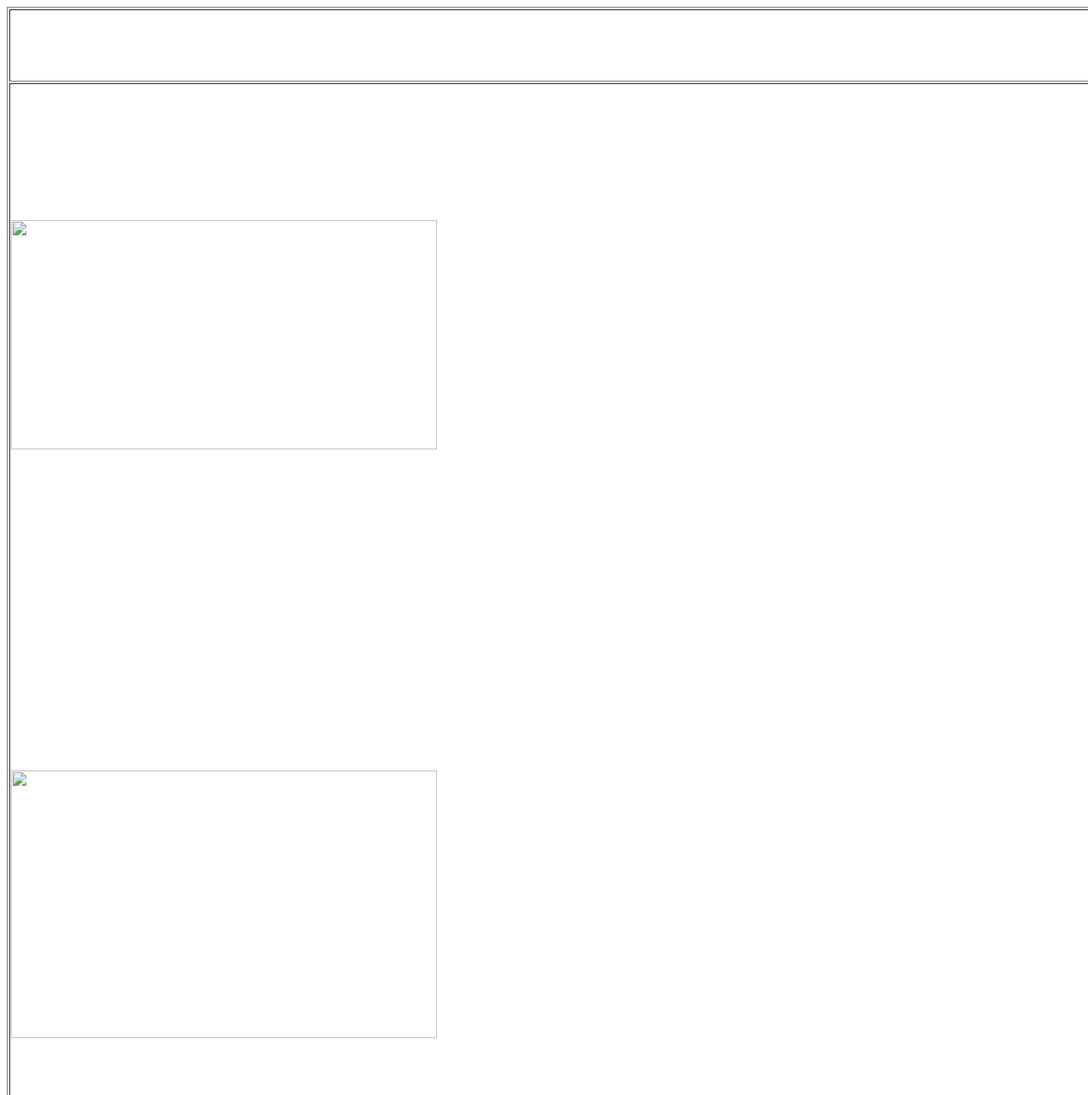
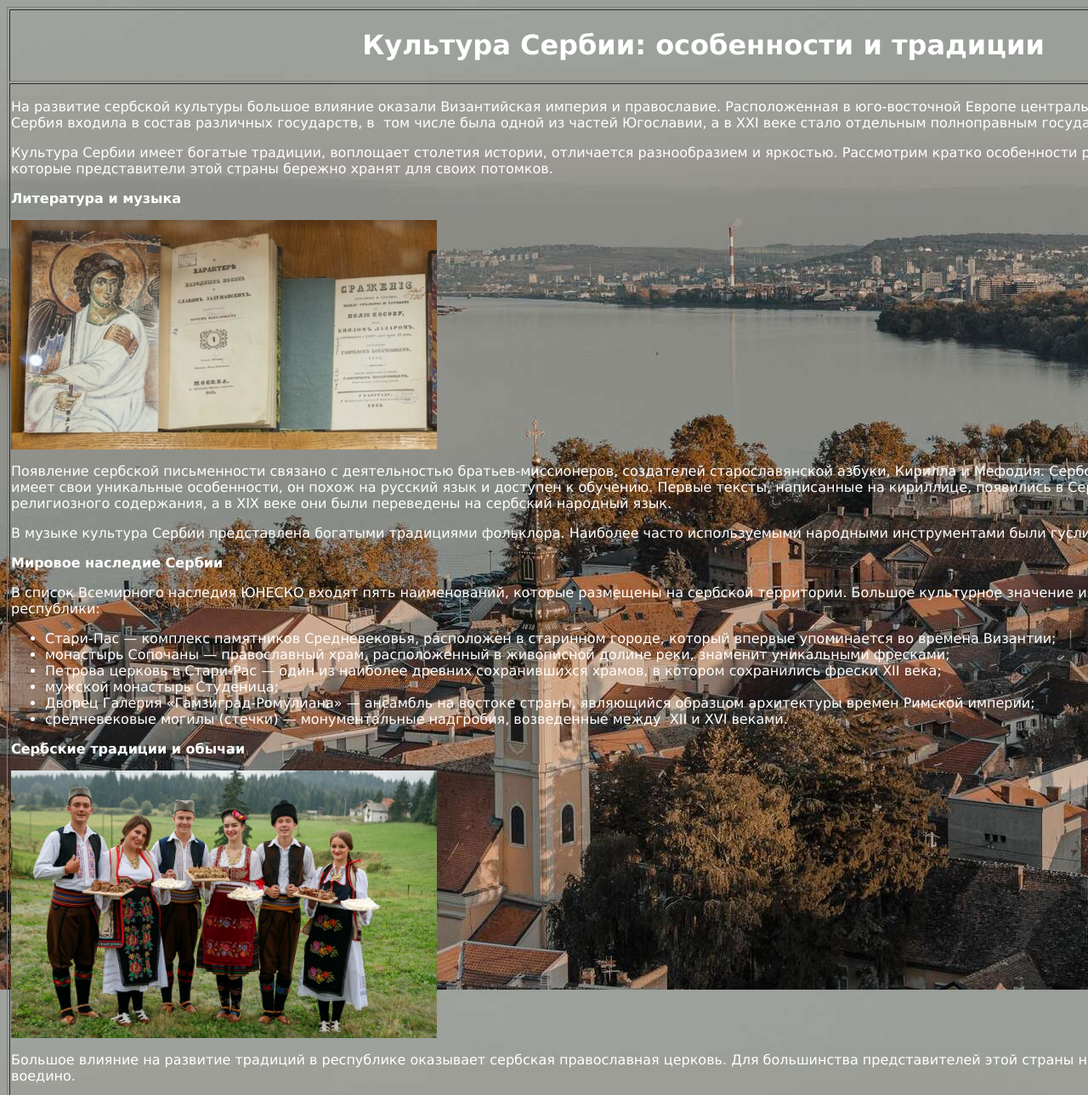
Before and after one commit to lissbern/lab8, a plain HTML site: page index.html in a window 1280 px wide. Shown: the top 1289 px of the page at 85% size. Drawn offline with Linux system fonts and the light colour scheme.

Commit message:
Update index.html

```diff
--- a/index.html
+++ b/index.html
@@ -11,7 +11,7 @@
 .заголовок {
 }
 body {
-	background-image: url(images/22387406_0_52_3073_1780_2072x0_60_0_0_992b1b880f62fd624f1d5876f6b456f6.jpg);
+	background-image: url(22387406_0_52_3073_1780_2072x0_60_0_0_992b1b880f62fd624f1d5876f6b456f6.jpg);
 	background-repeat: repeat;
 }
 .Оснтекст {
@@ -34,7 +34,7 @@ body {
     <td height="2108" valign="top" class="Оснтекст"><p>На развитие сербской культуры большое влияние оказали Византийская империя и православие. Расположенная в юго-восточной Европе центральной части Балканского полуострова, Сербия входила в состав различных государств, в  том числе была одной из частей Югославии, а в XXI веке стало отдельным полноправным государством.</p>
     <p>Культура Сербии имеет богатые традиции, воплощает столетия истории, отличается разнообразием и яркостью. Рассмотрим кратко особенности развития культуры и сербских традиций, которые представители этой страны бережно хранят для своих потомков.</p>
     <p class="заголовки2">Литература и музыка</p>
-    <p class="заголовки2"><img src="images/aRND5Tgw9gA.jpg" width="501" height="270" /></p>
+    <p class="заголовки2"><img src="aRND5Tgw9gA.jpg" width="501" height="270" /></p>
     <p>Появление сербской письменности связано с деятельностью братьев-миссионеров, создателей старославянской азбуки, Кирилла и Мефодия. Сербский язык относится к славянской группе, имеет свои уникальные особенности, он похож на русский язык и доступен к обучению. Первые тексты, написанные на кириллице, появились в Сербии в XII веке. Это были книги религиозного содержания, а в XIX веке они были переведены на сербский народный язык.</p>
     <p>В музыке культура Сербии представлена богатыми традициями фольклора. Наиболее часто используемыми народными инструментами были гусли, дудка, домбра, волынка, скрипка.</p>
     <p class="заголовки2">Мировое наследие Сербии</p>
@@ -48,14 +48,14 @@ body {
       <li>средневековые могилы (стечки) — монументальные надгробия, возведенные между  XII и XVI веками. </li>
     </ul>
     <p class="заголовки2">Сербские традиции и обычаи</p>
-    <p class="заголовки2"><img src="images/scale_1200.jpg" width="501" height="315" /></p>
+    <p class="заголовки2"><img src="scale_1200.jpg" width="501" height="315" /></p>
     <p>Большое влияние на развитие традиций в республике оказывает сербская православная церковь. Для большинства представителей этой страны народные и церковные традиции слились воедино.</p>
     <p>В сербских семьях принято праздновать День семейного Святого, День памяти которого становится Крестной Славой. Есть отдельная дата Крестного Саввы и для всего сербского народа, которая празднуется в день Святого Саввы Сербского.</p>
     <p>Один из любимых праздников, который отражает дух сербской культуры, называется Божич. Его отмечают 7 января по юлианскому календарю. В этот вечер принято собираться в доме всей семьей, готовить рождественский пирог и постные блюда, ходить из дома в дом с пением колядок, проводить магические действия, которые призывают благополучие, здоровье и хороший урожай.</p>
     <p>Одна из особенностей сербских традиций — это празднование Дня Святого Саввы 27 января. Его считают покровителем школ и всех учащихся, поэтому сербские школьники в этот день могут быть освобождены от занятий. Много традиций сохранились во время празднования Васкрес, такое название в стране получила Пасха. Среди них обычай класть яйцо муравейник, чтобы привлечь удачу и достаток в доме.</p>
     <p>Среди наиболее почитаемых  традиций в культуре Сербии — это проведение различных обрядов в ходе национального праздника Видовдан. Его отмечают 15 июня. В этот день почитают Святого Вита, что является сохранением древних традиций, которые передавались из поколения в поколение еще со времен язычничества. Согласно поверью, после этого дня солнце поворачивается к зиме. Среди народных традиций есть разведение священного огня.</p>
     <p class="заголовки2">Народные фестивали</p>
-    <p class="заголовки2"><img src="images/img_1119-1.jpg" width="604" height="445" /></p>
+    <p class="заголовки2"><img src="img_1119-1.jpg" width="604" height="445" /></p>
     <p>Фестивали являются одними из наиболее впечатляющих мероприятий, которые проводится в стране. К наиболее популярным относятся:</p>
     <ul>
       <li>Международные Белградская книжная ярмарка — одно из старейших литературных событий в стране, где представлены публикации различных издательств на сербском и других языках;</li>
```
